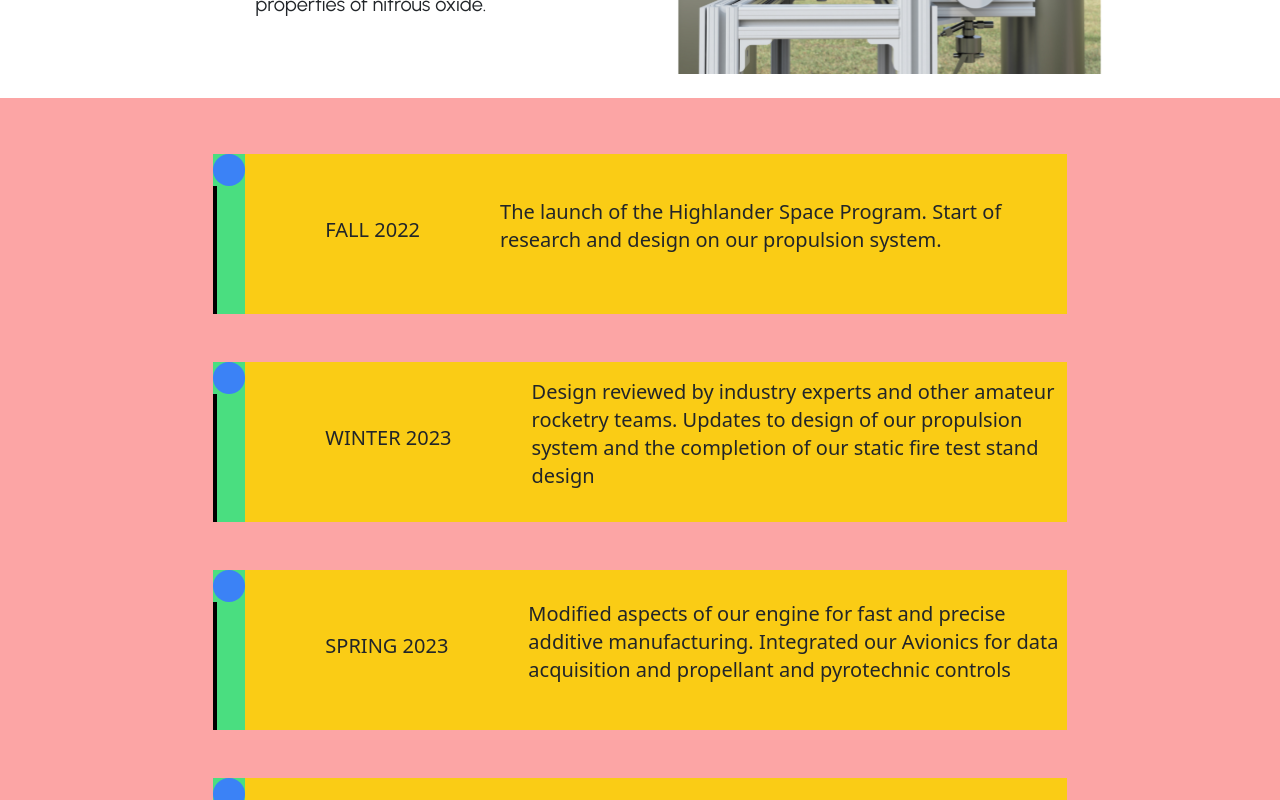
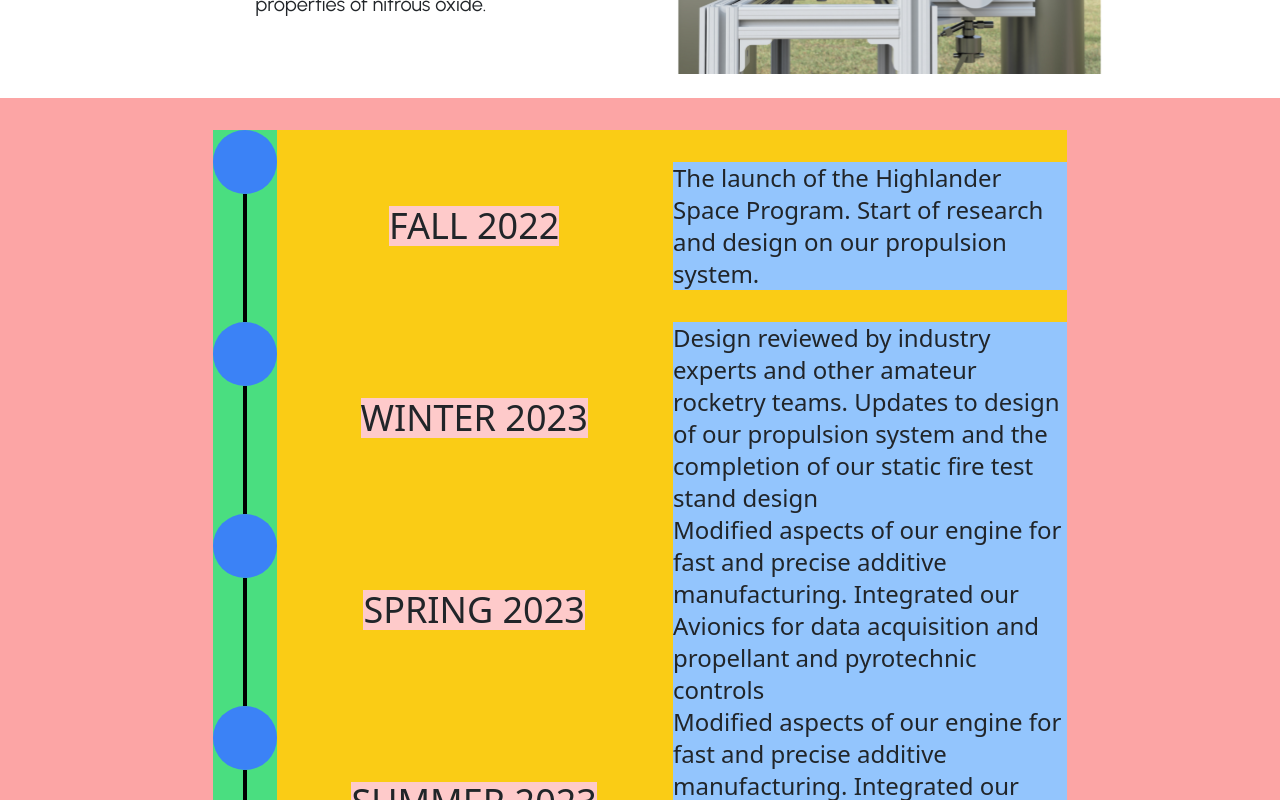
Before and after one commit to acm-ucr/hsp-website, a Next.js app: page /projects in a window 1280 px wide. Shown: the part 880-1680 px from the top of the page. Built offline with nearby package versions, Linux system fonts and the light colour scheme.

Commit message:
for timeline to connect and basic spacing to work

```diff
--- a/src/components/projects/poseidon/Timeline.js
+++ b/src/components/projects/poseidon/Timeline.js
@@ -1,27 +1,3 @@
-// import React from "react";
-// import texts from "@/data/Poseidon/Timeline";
-// const Timeline = () => {
-//   return (
-//     <div className="flex flex-col items-center py-8 bg-red-300 relative">
-//       {texts.map((blah, index) => (
-//         <div
-//           key={index}
-//           className="bg-green-100 flex justify-center w-2/3 h-auto items-center p-4"
-//         >
-//           <div className="bg-violet-200 ">
-//             <div className="rounded-full w-8 h-8 bg-blue-500"> </div>
-//             <div className="w-1 text-black bg-black h-32 ml-3.5"></div>
-//           </div>
-//           <p className="px-16">{blah.data}</p>
-//           <p className="text-wrap">{blah.para}</p>
-//         </div>
-//       ))}
-//     </div>
-//   );
-// };
-
-// export default Timeline;
-
 import React from "react";
 import texts from "@/data/Poseidon/Timeline";
 
@@ -29,22 +5,28 @@
   return (
     <div className="flex flex-col items-center py-8 bg-red-300">
       {texts.map((event, index) => (
-        <div key={index} className="flex w-2/3 items-center my-4 bg-yellow-400">
-          <div className=" bg-green-400">
+        <div key={index} className="flex w-2/3 items-center  bg-yellow-400">
+          <div className="bg-green-400 flex items-center justify-center">
             <div>
-              {/* Circle */}
-              <div className="z-10 bg-blue-500 rounded-full w-8 h-8"></div>
+              {/* Container for the circle and the line */}
+              <div className="flex flex-col items-center">
+                {/* Circle */}
+                <div className=" bg-blue-500 rounded-full w-16 h-16"></div>
 
-              {/* Vertical line below the circle */}
-              {index !== texts.length - 1 && (
-                <div className="w-1 bg-black h-32 text-center"></div>
-              )}
+                {/* Vertical line below the circle */}
+                {index !== texts.length - 1 && (
+                  <div className="w-1 bg-black h-32"></div>
+                )}
+              </div>
             </div>
           </div>
           {/* Texts */}
-
-          <h1 className="px-20 text-xl text-nowrap">{event.data}</h1>
-          <p className="text-xl">{event.para}</p>
+          <div className="grid grid-cols-2 gap-0.5">
+            <div className="text-4xl bg-red-200 place-self-center">
+              {event.data}
+            </div>
+            <div className="text-2xl bg-blue-300 text-left">{event.para}</div>
+          </div>
         </div>
       ))}
     </div>
```
